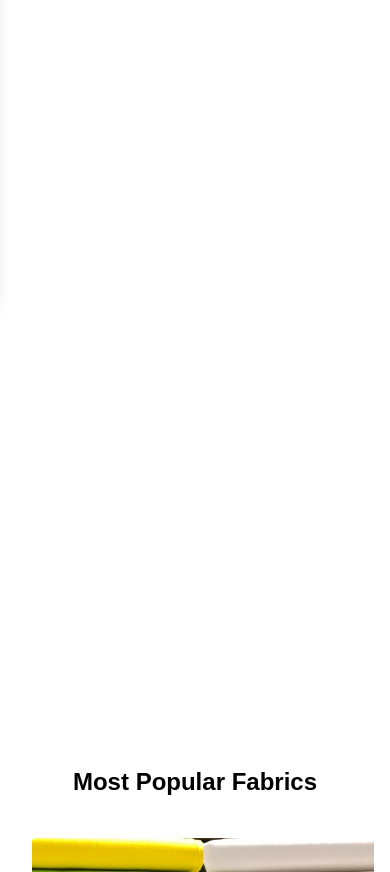
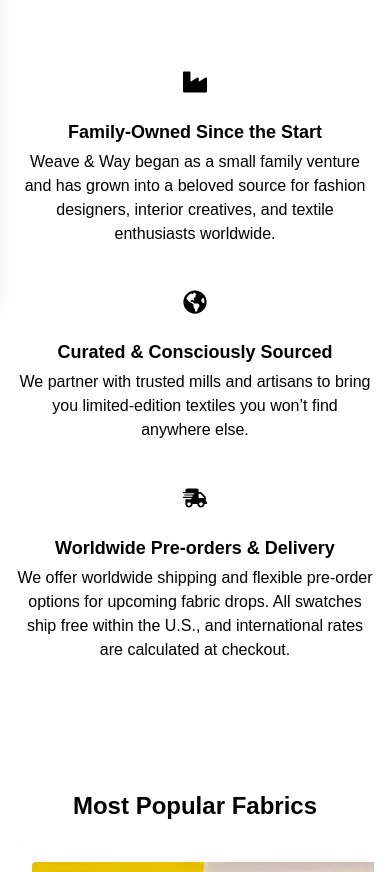
Before and after one commit to shay122990/weave-and-way, a Next.js app: page / in a window 390 px wide. Shown: the part 543-1415 px from the top of the page. Built offline with nearby package versions, Linux system fonts and the light colour scheme; no server answers; the database is empty.

Commit message:
popular fabrics text to black, popular fabrics image height change on mobile

```diff
--- a/src/app/components/Home-Intro.tsx
+++ b/src/app/components/Home-Intro.tsx
@@ -2,17 +2,17 @@
 
 const introData = [
   {
-    icon: <FaIndustry className="text-2xl text-white mt-1 shrink-0" />,
+    icon: <FaIndustry className="text-2xl text-black mt-1 shrink-0" />,
     title: "Family-Owned Since the Start",
     text: "Weave & Way began as a small family venture and has grown into a beloved source for fashion designers, interior creatives, and textile enthusiasts worldwide.",
   },
   {
-    icon: <FaGlobeAmericas className="text-2xl text-white mt-1 shrink-0" />,
+    icon: <FaGlobeAmericas className="text-2xl text-black mt-1 shrink-0" />,
     title: "Curated & Consciously Sourced",
     text: "We partner with trusted mills and artisans to bring you limited-edition textiles you won’t find anywhere else.",
   },
   {
-    icon: <FaShippingFast className="text-2xl text-white mt-1 shrink-0" />,
+    icon: <FaShippingFast className="text-2xl text-black mt-1 shrink-0" />,
     title: "Worldwide Pre-orders & Delivery",
     text: "We offer worldwide shipping and flexible pre-order options for upcoming fabric drops. All swatches ship free within the U.S., and international rates are calculated at checkout.",
   },
@@ -20,7 +20,7 @@
 
 export default function HomeIntro() {
   return (
-    <section className="px-4 py-20 text-white">
+    <section className="px-4 py-20 text-black">
       <div className="grid gap-10 sm:grid-cols-3 text-center">
         {introData.map(({ icon, title, text }, i) => (
           <div key={i} className="flex items-center flex-col gap-6">
--- a/src/app/components/PopularFabrics.tsx
+++ b/src/app/components/PopularFabrics.tsx
@@ -19,7 +19,7 @@
 export default function PopularFabrics() {
   return (
     <section className="py-6 px-4 text-center">
-      <h2 className="text-2xl font-semibold mb-6">Most Popular Fabrics</h2>
+      <h2 className="text-2xl font-semibold mb-6 mt-6">Most Popular Fabrics</h2>
       <div className="overflow-x-auto">
         <div className="flex justify-center space-x-6 min-w-max">
           {popularCategories.map((category) => (
@@ -32,7 +32,7 @@
                 alt={category.name}
                 width={456}
                 height={456}
-                className="w-full h-96 object-cover rounded"
+                className="w-full h-86 lg:h-96 object-cover rounded"
               />
               <h3 className="mt-4 font-medium text-base text-center">{category.name}</h3>
             </div>
```
